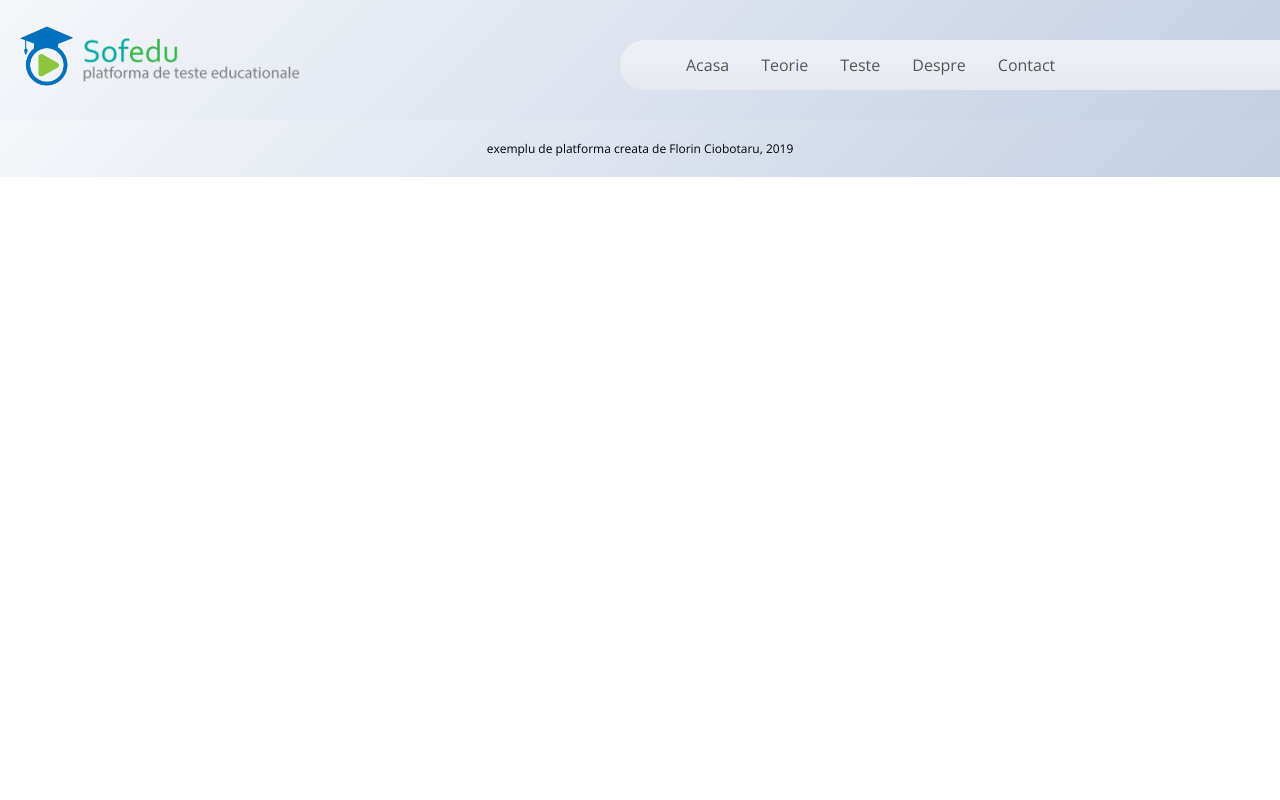
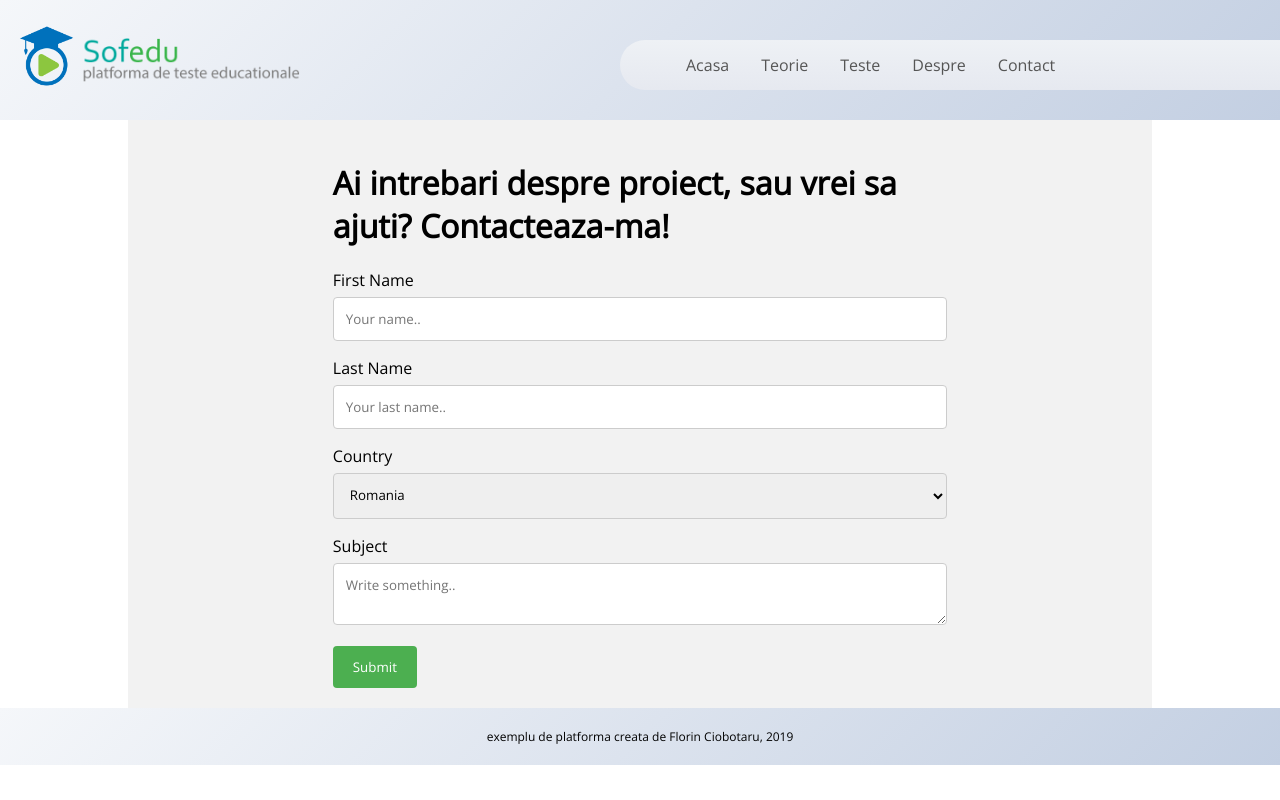
Before and after one commit to prodes13/sofedu, a React (Create React App) app: page /contact in a window 1280 px wide. Built offline with nearby package versions, Linux system fonts and the light colour scheme.

Commit message:
added contact page

```diff
--- a/src/App.js
+++ b/src/App.js
@@ -7,6 +7,7 @@ import Test2 from './componente/Teste/Tragere/TestTragere';
 import Teorie from './componente/Teorie/Teorie';
 import Footer from './componente/Navigare/Footer';
 import Acasa from './componente/Acasa/Acasa';
+import Contact from './componente/Contact/Contact';
 import { Route, BrowserRouter } from 'react-router-dom';
 
 function App() {
@@ -19,6 +20,7 @@ function App() {
       <Route exact path="/" component={Acasa} />
       <Route exact path="/test2" component={Test2} />
       <Route exact path="/teorie" component={Teorie} />
+      <Route exact path="/contact" component={Contact} />
       <Route path="/" component={Footer} />
     </BrowserRouter>
     </>
--- /dev/null
+++ b/src/componente/Contact/Contact.css
@@ -0,0 +1,35 @@
+.contact {
+    width: 80%;
+    margin: 0 auto;
+    background-color: #f2f2f2;
+}
+.contact .container {
+    width: 60%;
+    margin: 0 auto;
+    border-radius: 5px;
+    padding: 20px;
+}
+
+ .contact input[type=text], select, textarea {
+    width: 100%;
+    padding: 12px;
+    border: 1px solid #ccc;
+    border-radius: 4px;
+    box-sizing: border-box;
+    margin-top: 6px;
+    margin-bottom: 16px;
+    resize: vertical;
+  }
+
+  .contact   input[type=submit] {
+    background-color: #4CAF50;
+    color: white;
+    padding: 12px 20px;
+    border: none;
+    border-radius: 4px;
+    cursor: pointer;
+  }
+
+  .contact   input[type=submit]:hover {
+    background-color: #45a049;
+  }
--- /dev/null
+++ b/src/componente/Contact/Contact.js
@@ -0,0 +1,35 @@
+import React from 'react';
+import './Contact.css';
+
+const Contact = () => {
+    return (
+        <div className="contact">
+             <div className="container">
+                 <h1>Ai intrebari despre proiect, sau vrei sa ajuti? Contacteaza-ma!</h1>
+                <form>
+
+                    <label for="fname">First Name</label>
+                    <input type="text" id="fname" name="firstname" placeholder="Your name.."/>
+
+                    <label for="lname">Last Name</label>
+                    <input type="text" id="lname" name="lastname" placeholder="Your last name.."/>
+
+                    <label for="country">Country</label>
+                    <select id="country" name="country">
+                    <option value="australia">Romania</option>
+                    <option value="canada">Moldova</option>
+                    <option value="usa">Alta tara</option>
+                    </select>
+
+                    <label for="subject">Subject</label>
+                    <textarea id="subject" name="subject" placeholder="Write something.."></textarea>
+
+                    <input type="submit" value="Submit"/>
+
+                </form>
+                </div>
+        </div>
+    )
+}
+
+export default Contact
```
